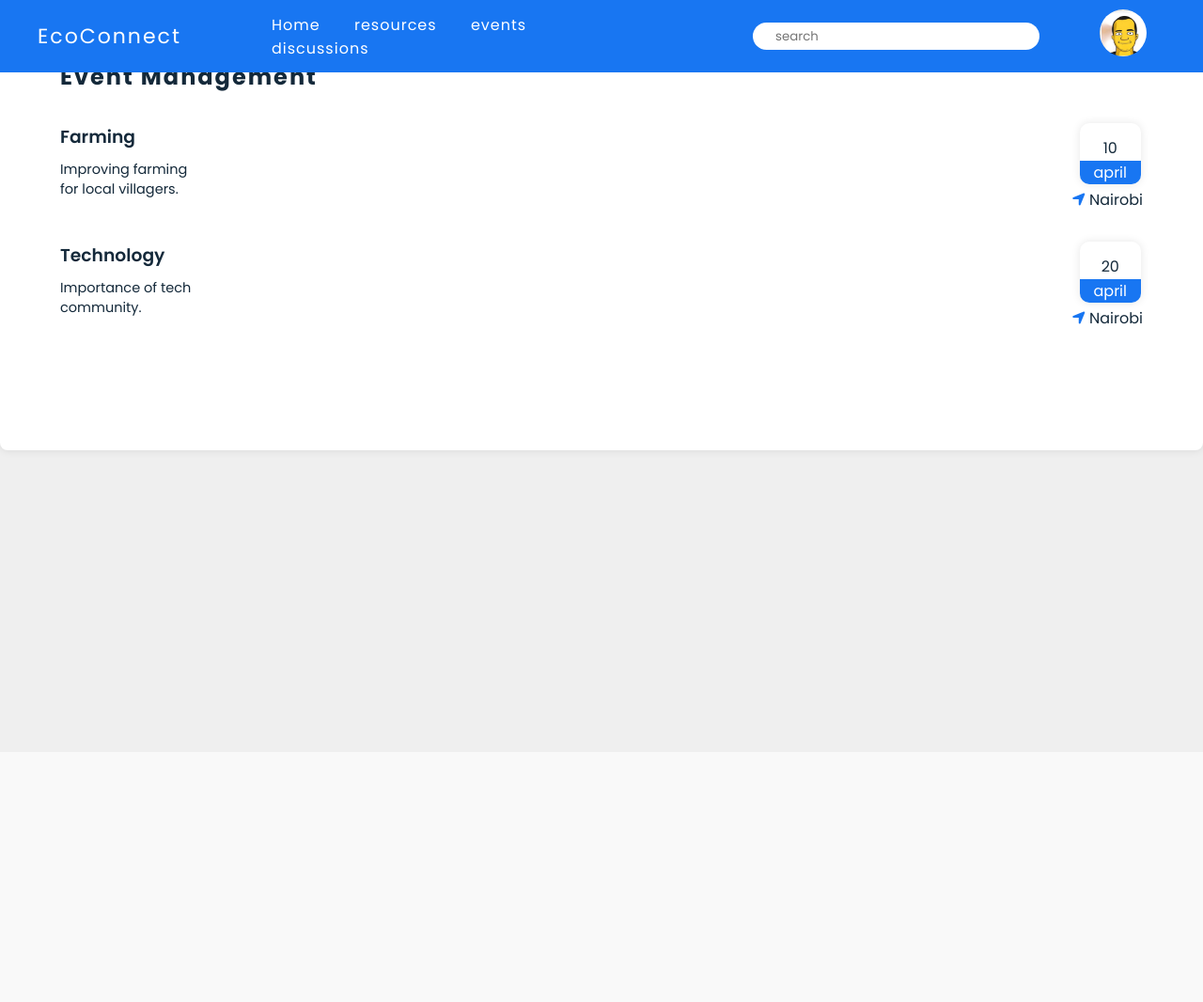
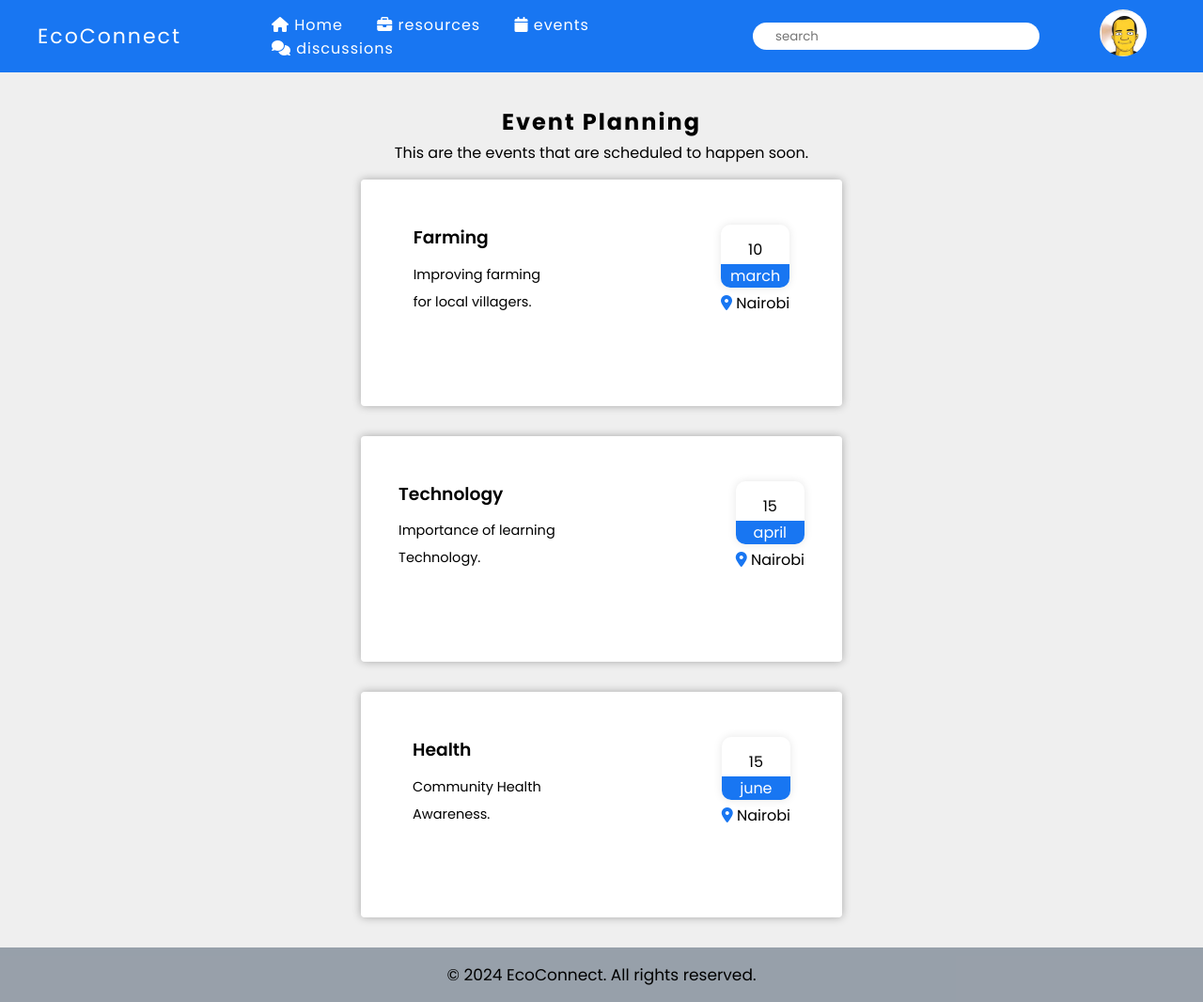
Before and after one commit to ayubsoft254/EcoConnect, a Flask app: page /events in a window 1280 px wide. Shown: the whole page at 94% size. Before the commit the page ends 485 px from the top, so only its background shows below. Run offline with Flask 3, Linux system fonts and the light colour scheme; some libraries are stand-ins or nearby versions.

Commit message:
EcoConnect

```diff
--- /dev/null
+++ b/static/event.css
@@ -0,0 +1,131 @@
+*{
+    box-sizing: border-box;
+    padding: 0;
+    font-family: 'Poppins',sans-serif;
+    margin: 0;
+}
+.eco{
+    float: left;
+    font-size: 22px;
+    color: white;
+    letter-spacing: 2px;
+    margin-left: 30px;
+}
+body{
+    background-color: #efefef;
+
+}
+.nav a {
+    text-decoration: none;
+    margin-left: 2rem;
+    color: white;
+    letter-spacing: 1px;
+
+}
+.nav ul li{
+    display: inline-block;
+
+}
+.nav{
+    background-color:#1876f2 ;
+    padding: 10px;
+    display: flex;
+    justify-content: space-between;
+    gap: 4rem;
+    position: fixed;
+    width: 100%;
+    z-index: 1;
+    overflow: hidden;
+    top: 0;
+    align-items: center
+}
+.nav img{
+    height: 50px;
+    width: 50px;
+    border-radius: 50%;
+    margin-right: 50px;
+}
+input{
+    border-radius: 40px;
+    padding: .3rem 1.5rem;
+    border:none;
+    outline: none;
+    background: white;
+    margin-left: 80px;
+}
+
+#event-container{
+    margin-top: 7rem;
+
+}
+#event-container h2{
+    text-align: center;
+}
+.p{
+  text-align: center;
+  margin-bottom: 1rem;
+}
+.event-main{
+  display: flex;
+  justify-content: center;
+  gap: 12rem;
+  margin-top: 1rem;
+  margin-bottom: 4rem;
+
+  }
+  .event-head h2{
+    margin-bottom: .2rem;
+    letter-spacing: 2px;
+  }
+  #dates{
+    box-shadow: 0 0 10px rgba(0,0,0,.1);
+    padding-top: 10px;
+    border-radius: 10px;
+    text-align: center;
+    position: relative;
+    overflow: hidden;
+    height: 67px;
+    width: 100%;
+  }
+  .location i{
+    color: #1876f2;
+  }
+  .location{
+    margin-top: 8px;
+  }
+  .eventContent,.eventContent-2,.eventContent-3{
+    box-shadow: 0 0 10px rgba(0,0,0,.3);
+    background-color: white;
+    width: 40%;
+    margin:0 auto;
+    padding: 2rem 0;
+    border-radius: 4px;
+    margin-bottom: 2rem;
+  }
+  .description{
+    line-height: 1.8rem;
+  }
+  #dates p{
+    background-color:#1876f2 ;
+    color: white;
+    position: absolute;
+    width: 100%;
+    bottom: 0;
+  }
+  .description h3{
+    font-weight: 600;
+  }
+  .description p{
+    font-size: 14.5px;
+    margin-top: 10px;
+  }
+  .calender h4{
+    font-weight: 400;
+    margin-top: 4px;
+  }
+footer{
+  padding: 1rem 0;
+  font-size: 17px;
+  text-align: center;
+  background-color: #7b8694c0;
+}
--- a/static/style.css
+++ b/static/style.css
@@ -30,14 +30,13 @@ body{
     background-color:#1876f2 ;
     padding: 10px;
     display: flex;
-    width: 100%;
-    top: 0;
-    position: fixed;
     justify-content: space-between;
     gap: 4rem;
-    align-items: center;
+    position: fixed;
+    width: 100%;
     overflow: hidden;
-
+    top: 0;
+    align-items: center
 }
 .nav img{
     height: 50px;
@@ -53,145 +52,70 @@ input{
     background: white;
     margin-left: 80px;
 }
-.main{
-    display: flex;
-    justify-content: space-between;
-    padding: 15px 5%;
-    color:rgb(20,41,58);
-
-}
-#event-container{
-    box-shadow: 0 0 10px  rgb(0 ,0,0,0.1);
-    padding: 4rem;
-    background-color: white;
-    border-radius: 8px;
-    height: 100%;
-    color:rgb(20,41,58);
-    z-index: -1;
-    /* position: sticky;
-    top: 0; */
-
-
-}
-.event-main{
-    display: flex;
-    justify-content: space-between;
-    margin-bottom: 4rem;
-  }
-  .event-head h2{
-    margin-bottom: 2rem;
-    letter-spacing: 2px;
-  }
-  #dates{
-    box-shadow: 0 0 10px rgba(0,0,0,.1);
-    padding-top: 10px;
-    margin-left: .5rem;
-    border-radius: 10px;
-    text-align: center;
-    width: 65px;
-    position: relative;
-    overflow: hidden;
-    height: 65px;
-
-  }
-  #event2{
-    margin-top: -2rem;
-  }
-  #dates p{
-    background-color:#1876f2 ;
-    color: white;
-    position: absolute;
-    width: 100%;
-    bottom: 0;
-
-  }
-  .description h3{
-    font-weight: 600;
-  }
-  .description p{
-    font-size: 14.5px;
-    margin-top: 10px;
-  }
-  .calender h4{
-    font-weight: 400;
-    margin-top: 4px;
-  }
-  .location:hover{
-    cursor: pointer;
-    color: rgba(10, 10, 194, 0.911);
-
-  }
-  i{
-    color:#1876f2 ;
-
-  }
   span {
 font-weight: bold;
   }
 .available-resources img{
-  width: 50%;
+  width: 70%;
   border-radius: 4px;
-
-
-
 }
-.tractor h3,.tent h3{
+.resources{
+  margin-top: 6rem;
+}
+.intro-p{
+  text-align: center;
+  line-height: 2rem;
+}
+.intro-h{
+ letter-spacing: .8px;
+ text-align: center;
+ text-transform: uppercase;
+}
+.tractor h3,.tent h3,.laptop h3{
   margin-top: 1rem;
   margin-bottom: 1rem;
 }
+.main{
+  color:rgb(20,41,58);
+  margin-left: 1rem;
+  width: 75%;
+  margin: 0 auto;
+  margin-bottom: 6rem;
+
+}
+
 .content{
   box-shadow: 0 0 10px rgba(0,0,0,.1);
   background-color: white;
-  padding: 1rem 3rem;
+  padding-top: 1.2rem;
+  padding-left: 1rem;
   border-radius: 4px;
-  margin-top: 1.2rem;
-  width: 50%;
-  text-align: left;
-  margin-right: 3rem;
-
-}
-.resources{
-  width: 80%;
-
-}
-.resources p{
-  margin-bottom: 2rem;
-  margin-top: .5rem;
+  line-height: 2rem;
 }
 .desc{
   display: grid;
-  grid-template-columns: 1fr 1fr ;
- width: 80%;
-
+  grid-template-columns: 1fr 1fr;
 }
-
+button{
+  background-color: #1876f2;
+  padding: .6rem 1.8rem;
+  color: white;
+  border: none;
+  border-radius: 4px;
+  margin-top: 4rem;
+  margin-left:11rem;
+  cursor: pointer;
+}
 #head-content {
   margin: 1rem 0;
   display: grid;
   grid-template-columns: 1fr 1fr;
-}
-button{
- width:50%;
- text-transform: uppercase;
- letter-spacing: 1px;
- background-color: #1876f2;
- color: white;
- cursor: pointer;
- margin-left: 25%;
- border: none;
- border-radius: 4px;
- padding: 4px 0;
+
 
 }
-.available-resources{
-  box-shadow: 0 0 10px rgba(0,0,0,.2);
-  padding: 3rem 0;
-  padding-bottom: 4rem;
+footer{
+  padding: 1rem 0;
+  font-size: 17px;
+  text-align: center;
+  background-color: #7b8694c0;
 }
-
-
-
-
-.content1{
-  margin-top: 80px;
-}
--- a/templates/events.html
+++ b/templates/events.html
@@ -4,10 +4,9 @@
 	<meta charset="UTF-8">
 	<meta name="viewport" content="width=device-width, initial-scale=1.0">
 	<title>Events</title>
-  <link rel="stylesheet" href="/static/style.css">
+  <link rel="stylesheet" href="/static/event.css">
   <link href="https://fonts.googleapis.com/css2?family=Poppins:wght@200;400;600;700;900&display=swap" rel="stylesheet" />
   <script src="https://kit.fontawesome.com/caca41acea.js" crossorigin="anonymous"></script>
-
 </head>
 <body>
 	<nav>
@@ -15,10 +14,10 @@
             <div class="eco">EcoConnect</div>
             <div class="navlinks">
                 <ul>
-                <li><a href="#">Home</a></li>
-                <li><a href="dashboard.html">resources</a></li>
-                <li><a href="#">events</a></li>
-                <li><a href="discusion.html">discussions</a></li>
+                    <li><a href="#"><i class="fa-solid fa-house"></i> Home</a></li>
+                    <li><a href="dashboard.html"><i class="fa-solid fa-briefcase"></i> resources</a></li>
+                    <li><a href=""><i class="fa-solid fa-calendar"></i> events</a></li>
+                    <li><a href="discusion.html"><i class="fa-solid fa-comments"></i> discussions</a></li>
                 <!-- Add more navigation links as needed -->
                 <!-- <li><a href="#">Logout</a></li> -->
             </ul>
@@ -33,45 +32,68 @@
 
  <section id="event-container">
         <div class="event-head">
-            <h2>Event Management</h2>
+            <h2>Event Planning</h2>
+            <p class="p">This are the events that are scheduled to happen soon.</p>
+            <div class="eventContent">
                 <div class="event-main">
-
                     <div class="description">
                         <h3>Farming</h3>
                         <p>Improving farming<br> for local villagers.</p>
+                    </div>
+                    <div class="calender">
+                        <div id="dates">
+                        <h4>10</h4>
+                        <p>march</p>
+                        </div>
+                        <h4 class="location"> <i class="fa-solid fa-location-dot"></i> Nairobi</h4>
+                    </div>
+                    </div>
+            </div>
+            <div class="eventContent-2">
+                <div class="event-main">
+                    <div class="description">
+                        <h3>Technology</h3>
+                        <p>Importance of learning<br> Technology.</p>
 
                     </div>
                     <div class="calender">
                         <div id="dates">
-                <h4>10</h4>
+                        <h4>15</h4>
                         <p>april</p>
                         </div>
-                <h4 class="location"> <i class="fa-solid fa-location-arrow"></i> Nairobi</h4>
+                        <h4 class="location"> <i class="fa-solid fa-location-dot"></i> Nairobi</h4>
 
                     </div>
                     </div>
+            </div>
+       <div class="eventContent-3">
         <div class="event-main" id="event2">
 
             <div class="description">
-                    <h3>Technology</h3>
-                    <p>Importance of tech <br> community.</p>
+                <h3>Health</h3>
+                <p>Community Health <br>Awareness.</p>
             </div>
             <div class="calender">
 
                 <div id="dates">
-                     <h4>20</h4>
-                    <p>april</p>
+                 <h4>15</h4>
+                <p>june</p>
                 </div>
 
-                    <h4 class="location"> <i class="fa-solid fa-location-arrow"></i> Nairobi</h4>
+                <h4 class="location"> <i class="fa-solid fa-location-dot"></i> Nairobi</h4>
 
             </div>
 
             </div>
-
+       </div>
             <!-- Add event management functionality and content here -->
         </div>
     </section>
+    <footer>
+        <div class="container">
+             <p>&copy; 2024 EcoConnect. All rights reserved.</p>
+        </div>
+    </footer>
 
 </body>
 </html>
```
Also changed, not shown: templates/dashboard.html (+13 -17 lines). Lines whose indentation alone changed are shown as unchanged.
